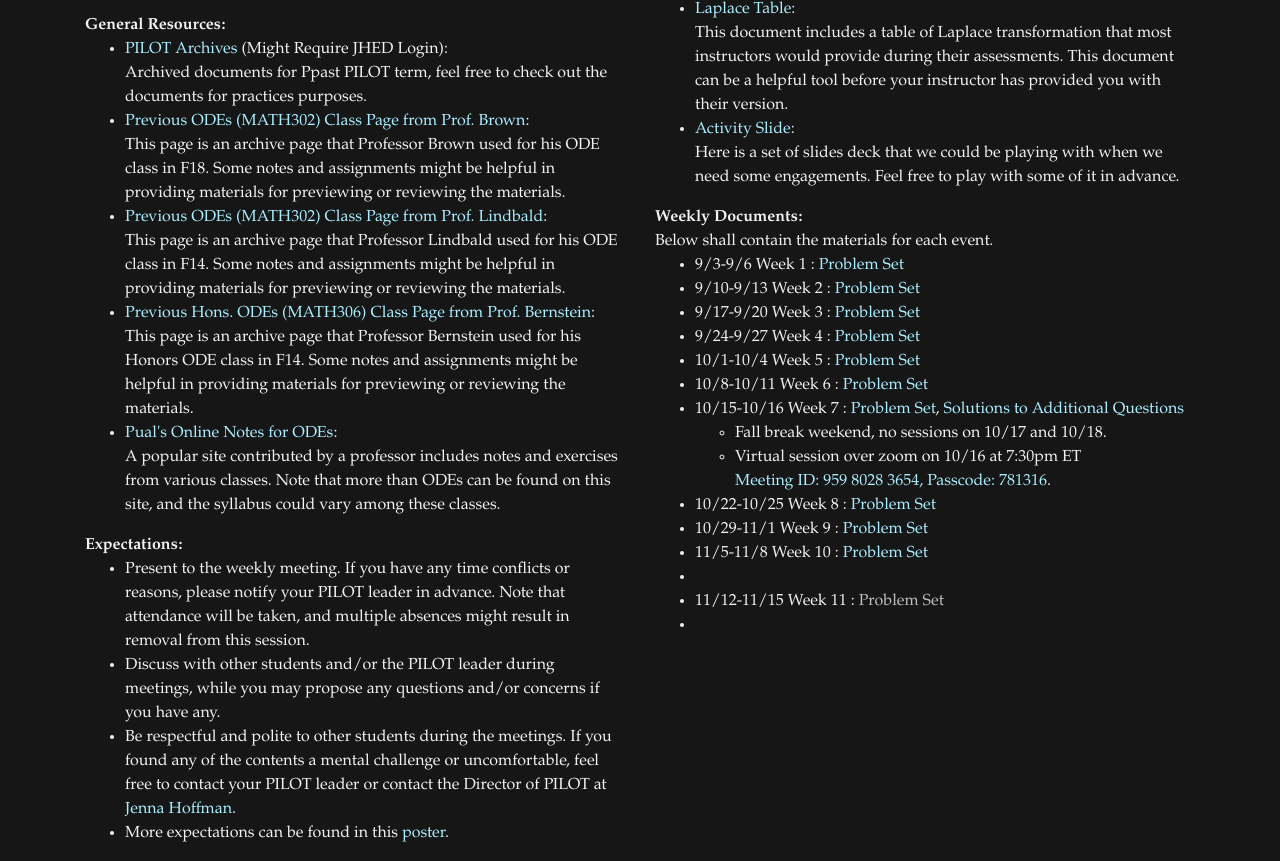
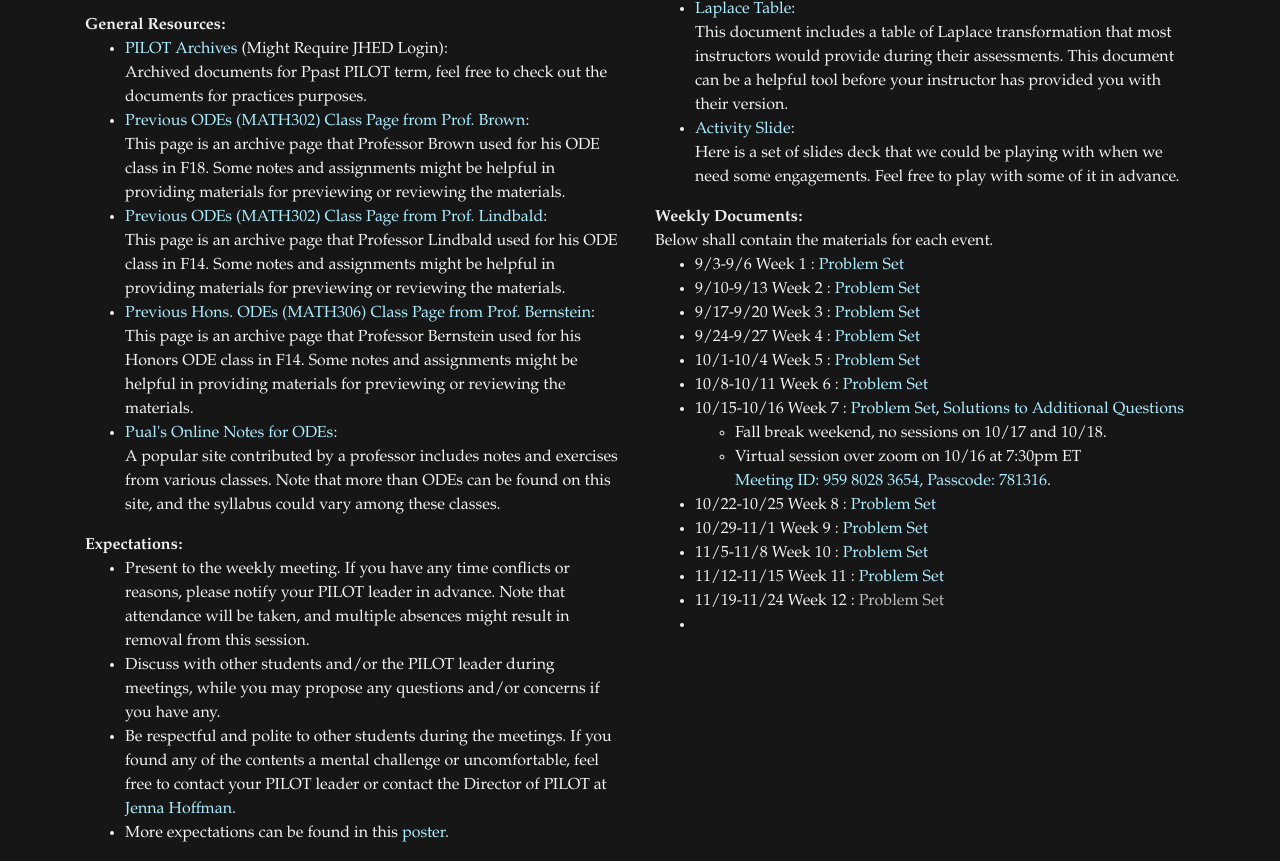
Before and after one commit to JHU-ODE-PILOT/FA24, a plain HTML site: page index.html in a window 1280 px wide. Shown: the part 601-1462 px from the top of the page. Drawn offline with nearby package versions, Linux system fonts and the light colour scheme.

Commit message:
Week 11 updates

```diff
--- a/index.html
+++ b/index.html
@@ -83,8 +83,8 @@
             <li>10/22-10/25 Week 8 : <a href="contents/PSets/8.pdf", target="_blank", style="color: #aaeeff;">Problem Set</a></li>
             <li>10/29-11/1 Week 9 : <a href="contents/PSets/9.pdf", target="_blank", style="color: #aaeeff;">Problem Set</a></li>
             <li>11/5-11/8 Week 10 : <a href="contents/PSets/10.pdf", target="_blank", style="color: #aaeeff;">Problem Set</a></li>
-            <li>
-            <li>11/12-11/15 Week 11 : <a href="contents/na.txt", target="_blank", style="color: #bebebe;">Problem Set</a></li>
+            <li>11/12-11/15 Week 11 : <a href="contents/PSets/11.pdf", target="_blank", style="color: #aaeeff;">Problem Set</a></li>
+            <li>11/19-11/24 Week 12 : <a href="contents/na.txt", target="_blank", style="color: #bebebe;">Problem Set</a></li>
             <li>
         </ul>
         <!-- bebebe -->
```
Also changed, not shown: google23612a37757b9d76.html (deleted, +0 -1 lines), googledda970fc139afee3.html (added, +1 -0 lines), 3 other files.
